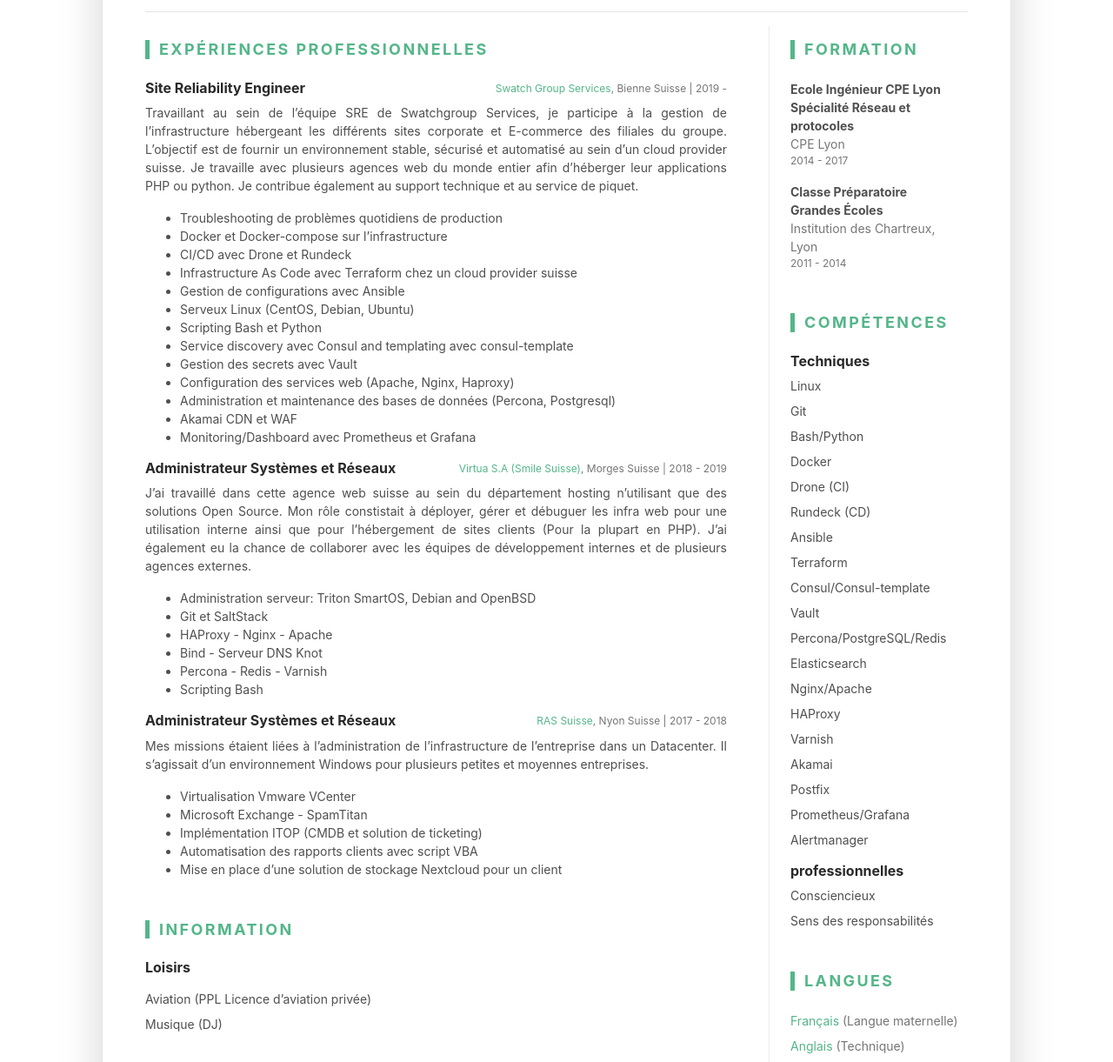
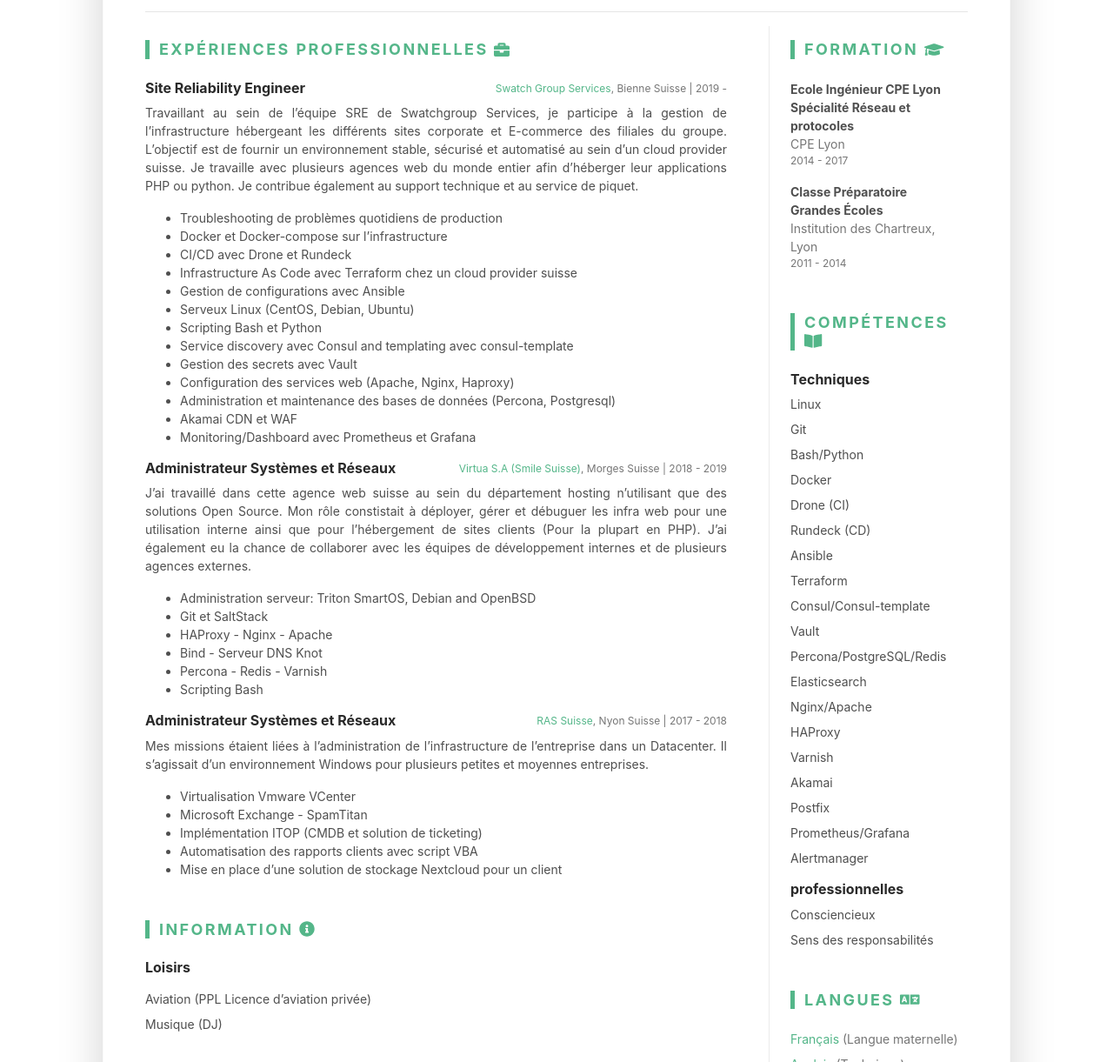
Before and after one commit to yannbizet/fr, a plain HTML site: page index.html in a window 1280 px wide. Shown: the part 419-1640 px from the top of the page at 87% size. Drawn offline with Linux system fonts and the light colour scheme.

Commit message:
Add nice fas

```diff
--- a/index.html
+++ b/index.html
@@ -104,7 +104,7 @@
 
                             <section class="work-section py-3">
 
-    <h3 class="text-uppercase resume-section-heading mb-4">Expériences professionnelles</h3>
+    <h3 class="text-uppercase resume-section-heading mb-4">Expériences professionnelles <i class="fas fa-briefcase"></i></h3>
 
 
     <div class="item mb-3">
@@ -216,7 +216,7 @@
 
                             <section class="project-section py-3">
 
-    <h3 class="text-uppercase resume-section-heading mb-4">Information</h3>
+    <h3 class="text-uppercase resume-section-heading mb-4">Information <i class="fas fa-info-circle"></i></h3>
 
 
     <div class="item mb-3">
@@ -248,7 +248,7 @@
 
     <section class="education-section py-3">
 
-    <h3 class="text-uppercase resume-section-heading mb-4">Formation</h3>
+    <h3 class="text-uppercase resume-section-heading mb-4">Formation <i class="fas fa-graduation-cap"></i></h3>
 
     <ul class="list-unstyled resume-education-list">
 
@@ -275,7 +275,7 @@
 
     <section class="skills-section py-3">
 
-    <h3 class="text-uppercase resume-section-heading mb-4">Compétences</h3>
+    <h3 class="text-uppercase resume-section-heading mb-4">Compétences <i class="fas fa-book-open"></i></h3>
 
 
     <div class="item">
@@ -342,7 +342,7 @@
 
     <section class="skills-section py-3">
 
-    <h3 class="text-uppercase resume-section-heading mb-4">Langues</h3>
+    <h3 class="text-uppercase resume-section-heading mb-4">Langues <i class="fas fa-language"></i></h3>
 
     <ul class="list-unstyled resume-lang-list">
 
```
